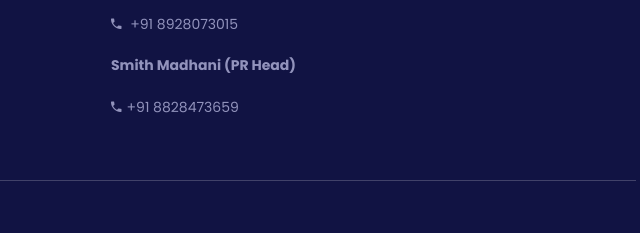
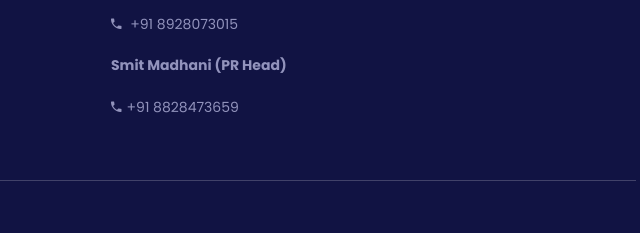
Before and after one commit to tsecsc/shazam-23, a website: page index.html in a window 1280 px wide. Shown: the part 6502-6735 px from the top of the page, 559-1199 px from the left. Drawn offline with Linux system fonts and the light colour scheme.

Commit message:
name change

```diff
--- a/index.html
+++ b/index.html
@@ -142,9 +142,8 @@
                     </div>
                 </div>
             </div>
-        </div>
-    </section> -->
-
+        </div> -->
+    </section>
     <!-- About Us And Countdown Area End -->
 
     <!-- Our Events Area Start -->
@@ -887,7 +886,7 @@
                                 <p><i class="zmdi zmdi-phone"></i>+91 8652279972</p>
                                 <p> <b>Ved Jaiswal (Sports Secretary)</b></p>
                                 <p><i class="zmdi zmdi-phone"></i> +91 8928073015</p>
-                                <p> <b> Smith Madhani (PR Head)</b></p>
+                                <p> <b> Smit Madhani (PR Head)</b></p>
                                 <p><i class="zmdi zmdi-phone"></i>+91 8828473659</p>
                             </ul>
                         </div>
```
